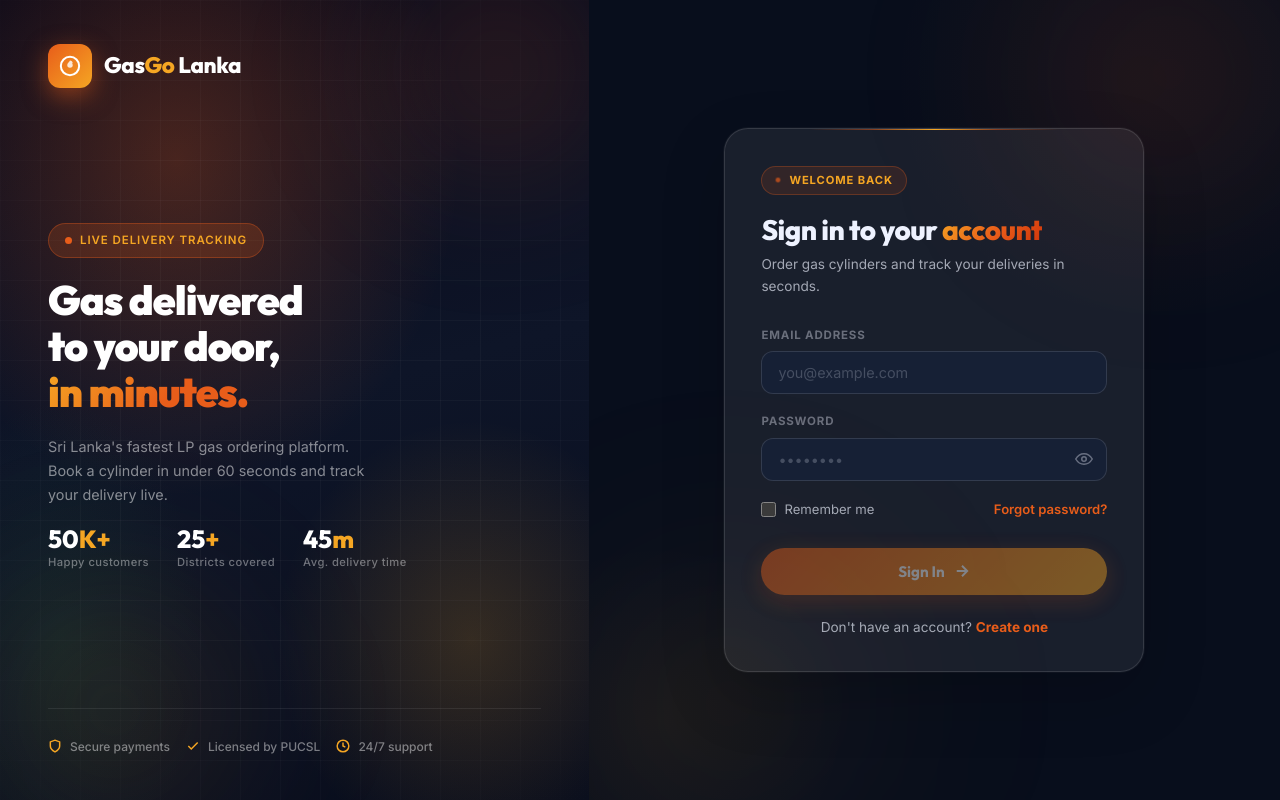
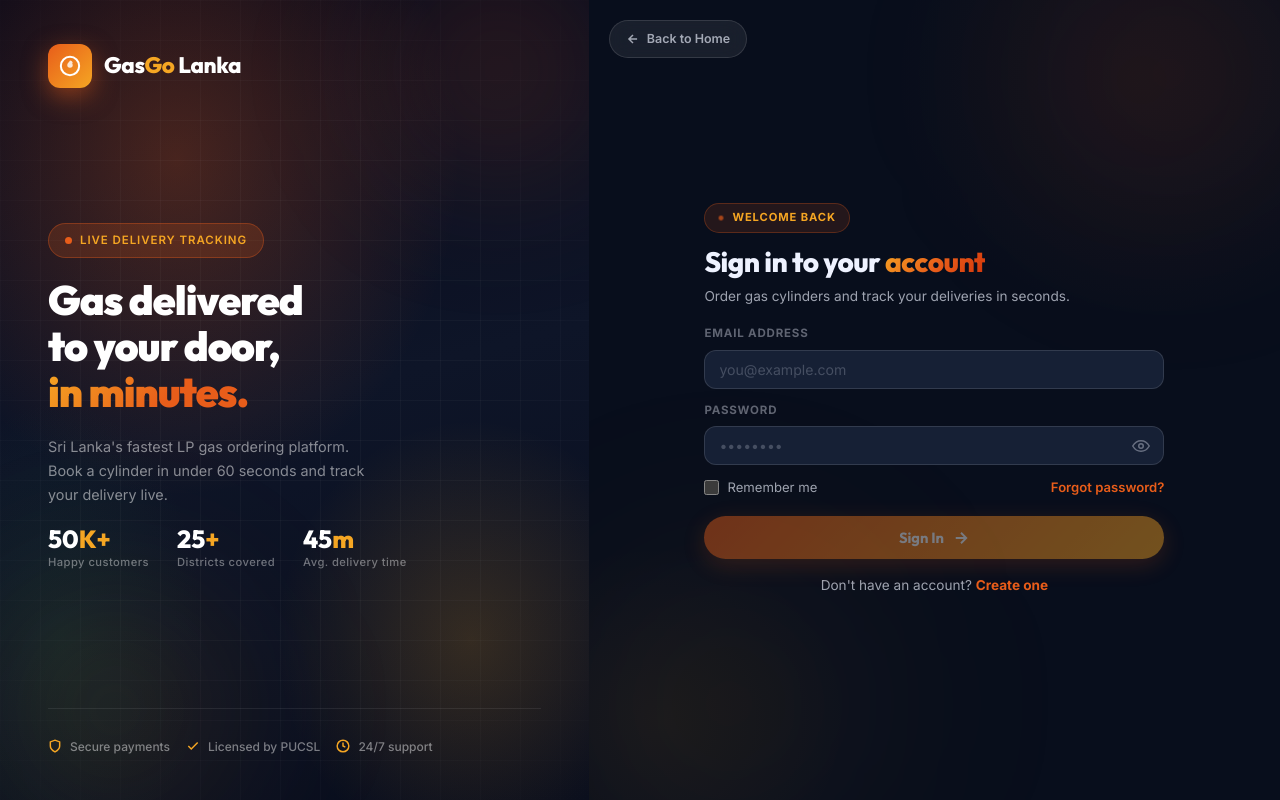
Before and after one commit to dewshan001/SEF_Hackathon, a React (Vite) app in the folder client/: page /login in a window 1280 px wide. Built offline with nearby package versions, Linux system fonts and the light colour scheme.

Commit message:
implement multi-step registration page with form validation and styles

```diff
--- a/client/src/pages/Auth.css
+++ b/client/src/pages/Auth.css
@@ -4,12 +4,14 @@
 
 /* ── Page shell ── */
 .auth-page {
-  min-height: 100svh;
+  height: 100svh;
+  max-height: 100svh;
   display: flex;
   align-items: stretch;
   background: var(--bg-base);
   overflow: hidden;
-  position: relative;
+  position: fixed;
+  inset: 0;
 }
 
 /* ===================================================
@@ -21,6 +23,7 @@
   flex: 0 0 46%;
   overflow: hidden;
   background: #070B17;
+  height: 100%;
 }
 
 @media (min-width: 900px) {
@@ -231,7 +234,8 @@
   justify-content: center;
   padding: 32px 24px;
   position: relative;
-  overflow-y: auto;
+  overflow: hidden;
+  height: 100%;
   background: var(--bg-base);
 }
 
@@ -245,11 +249,53 @@
   pointer-events: none;
 }
 
+/* ── Back to Home button ── */
+.auth-back-home {
+  position: absolute;
+  top: 20px;
+  left: 20px;
+  z-index: 10;
+  display: inline-flex;
+  align-items: center;
+  gap: 7px;
+  padding: 8px 16px;
+  background: var(--glass-bg);
+  border: 1px solid var(--border-default);
+  border-radius: 999px;
+  color: var(--text-secondary);
+  font-family: var(--font-body);
+  font-size: .78rem;
+  font-weight: 600;
+  text-decoration: none;
+  backdrop-filter: blur(12px);
+  -webkit-backdrop-filter: blur(12px);
+  transition:
+    color var(--dur-fast),
+    background var(--dur-fast),
+    border-color var(--dur-fast),
+    transform var(--dur-base) var(--ease-spring);
+}
+
+.auth-back-home:hover {
+  color: var(--text-primary);
+  background: var(--glass-bg-hover);
+  border-color: var(--brand-primary);
+  transform: translateX(-3px);
+}
+
+.auth-back-home svg {
+  transition: transform var(--dur-base) var(--ease-spring);
+}
+
+.auth-back-home:hover svg {
+  transform: translateX(-2px);
+}
+
 .auth-shell {
   position: relative;
   z-index: 1;
   width: 100%;
-  max-width: 420px;
+  max-width: 460px;
   animation: auth-fade-up .55s var(--ease-spring) both;
 }
 
@@ -291,32 +337,16 @@
   color: var(--brand-amber);
 }
 
-/* ── Card ── */
+/* ── Card — no card box, form sits directly on page ── */
 .auth-card {
   width: 100%;
-  padding: 36px 36px 32px;
-  border-radius: 24px;
-  background: var(--glass-bg);
-  border: 1px solid var(--glass-border);
-  backdrop-filter: var(--glass-blur);
-  -webkit-backdrop-filter: var(--glass-blur);
-  box-shadow: 0 24px 64px rgba(0,0,0,.18), 0 0 0 1px rgba(255,255,255,.04);
-  transition: background var(--dur-slow), border-color var(--dur-slow);
+  padding: 0;
+  background: transparent;
+  border: none;
+  box-shadow: none;
+  backdrop-filter: none;
+  -webkit-backdrop-filter: none;
   position: relative;
-}
-
-.auth-card::before {
-  content: '';
-  position: absolute;
-  top: 0; left: 20%; right: 20%;
-  height: 1px;
-  background: linear-gradient(90deg, transparent, rgba(232,93,26,.5), var(--brand-amber), rgba(232,93,26,.5), transparent);
-  border-radius: 1px;
-  pointer-events: none;
-}
-
-@media (max-width: 540px) {
-  .auth-card { padding: 28px 20px 24px; border-radius: 20px; }
 }
 
 /* ── Eyebrow badge ── */
@@ -333,7 +363,7 @@
   color: var(--brand-amber);
   letter-spacing: .08em;
   text-transform: uppercase;
-  margin-bottom: 18px;
+  margin-bottom: 12px;
 }
 
 .auth-eyebrow-dot {
@@ -358,8 +388,8 @@
 .auth-subtitle {
   font-size: .85rem;
   color: var(--text-secondary);
-  line-height: 1.6;
-  margin-bottom: 28px;
+  line-height: 1.5;
+  margin-bottom: 18px;
   transition: color var(--dur-slow);
 }
 
@@ -371,7 +401,7 @@
   display: flex;
   align-items: flex-start;
   gap: 0;
-  margin-bottom: 28px;
+  margin-bottom: 18px;
   position: relative;
 }
 
@@ -442,10 +472,10 @@
 
 .form-step-title {
   font-family: var(--font-display);
-  font-size: .98rem;
+  font-size: .95rem;
   font-weight: 700;
   color: var(--text-primary);
-  margin-bottom: 18px;
+  margin-bottom: 12px;
   transition: color var(--dur-slow);
 }
 
@@ -462,7 +492,7 @@
 
 /* ── Fields ── */
 .field-group {
-  margin-bottom: 18px;
+  margin-bottom: 12px;
   position: relative;
 }
 
@@ -480,13 +510,13 @@
 
 .field-input {
   width: 100%;
-  padding: 12px 16px;
+  padding: 10px 14px;
   background: var(--bg-elevated);
   border: 1.5px solid var(--border-default);
   border-radius: 12px;
   color: var(--text-primary);
   font-family: var(--font-body);
-  font-size: .9rem;
+  font-size: .88rem;
   outline: none;
   transition:
     border-color var(--dur-fast),
@@ -599,7 +629,7 @@
   display: flex;
   align-items: center;
   justify-content: space-between;
-  margin-bottom: 24px;
+  margin-bottom: 16px;
   flex-wrap: wrap;
   gap: 8px;
 }
@@ -638,8 +668,8 @@
   gap: 10px;
   font-size: .8rem;
   color: var(--text-secondary);
-  line-height: 1.55;
-  margin-bottom: 20px;
+  line-height: 1.5;
+  margin-bottom: 14px;
   cursor: pointer;
   user-select: none;
 }
@@ -656,9 +686,9 @@
 .auth-submit-btn {
   width: 100%;
   justify-content: center;
-  margin-top: 4px;
-  padding: 14px 24px;
-  font-size: .95rem;
+  margin-top: 2px;
+  padding: 12px 24px;
+  font-size: .92rem;
 }
 .auth-submit-btn:disabled { opacity: .45; cursor: not-allowed; transform: none !important; }
 
@@ -676,7 +706,7 @@
 /* ── Switch link ── */
 .auth-switch {
   text-align: center;
-  margin-top: 22px;
+  margin-top: 16px;
   font-size: .85rem;
   color: var(--text-secondary);
   transition: color var(--dur-slow);
@@ -710,7 +740,7 @@
 /* ── Success state ── */
 .auth-success {
   text-align: center;
-  padding: 48px 32px;
+  padding: 24px 0;
 }
 
 .success-icon {
--- a/client/src/pages/Login.jsx
+++ b/client/src/pages/Login.jsx
@@ -65,6 +65,12 @@ export default function Login() {
     <div className="auth-page">
       <LeftPanel />
       <div className="auth-right">
+        <Link to="/" className="auth-back-home" id="login-back-home-btn">
+          <svg width="14" height="14" viewBox="0 0 24 24" fill="none" stroke="currentColor" strokeWidth="2.5" aria-hidden="true">
+            <path d="M19 12H5M12 5l-7 7 7 7" />
+          </svg>
+          Back to Home
+        </Link>
         <div className="auth-orb auth-orb-1" aria-hidden="true" />
         <div className="auth-orb auth-orb-2" aria-hidden="true" />
 
--- a/client/src/pages/Register.jsx
+++ b/client/src/pages/Register.jsx
@@ -127,6 +127,12 @@ export default function Register() {
     <div className="auth-page">
       <LeftPanel step={step} />
       <div className="auth-right">
+        <Link to="/" className="auth-back-home" id="register-back-home-btn">
+          <svg width="14" height="14" viewBox="0 0 24 24" fill="none" stroke="currentColor" strokeWidth="2.5" aria-hidden="true">
+            <path d="M19 12H5M12 5l-7 7 7 7" />
+          </svg>
+          Back to Home
+        </Link>
         <div className="auth-orb auth-orb-1" aria-hidden="true" />
         <div className="auth-orb auth-orb-2" aria-hidden="true" />
 
```
